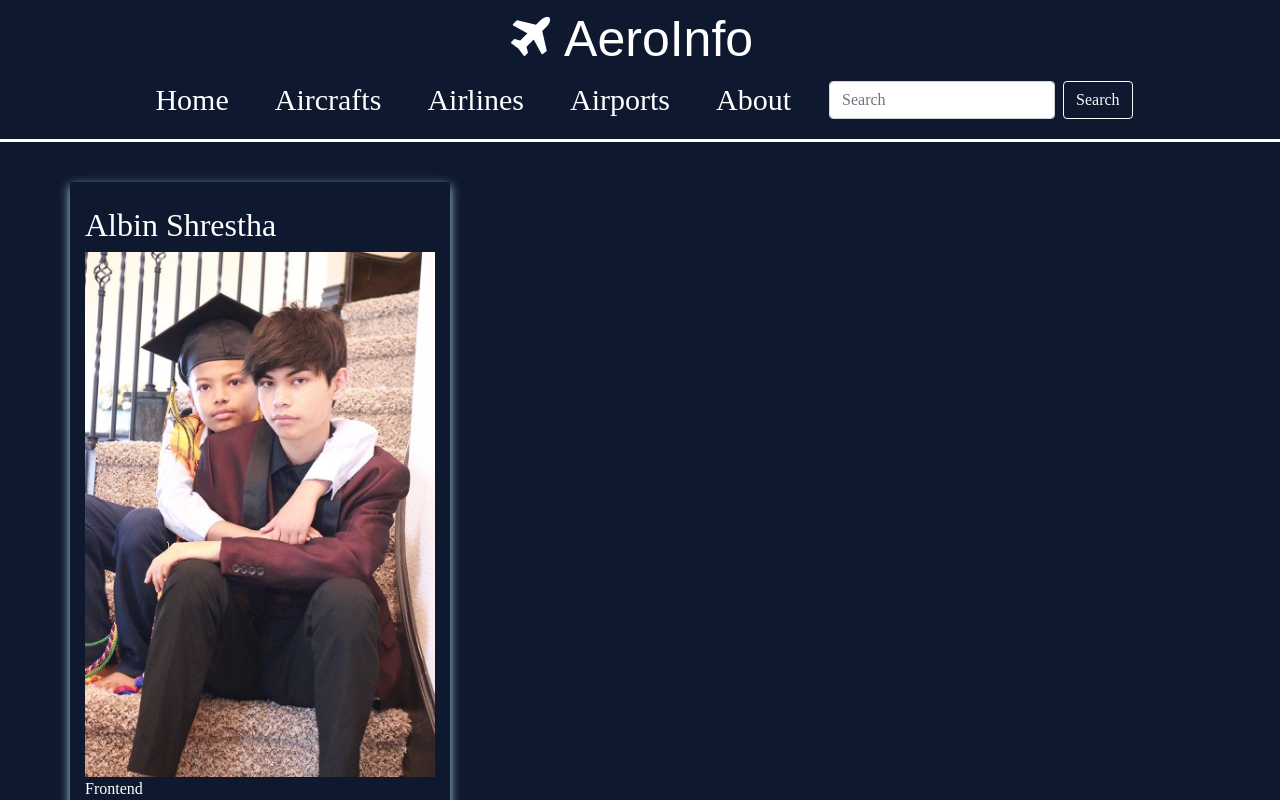
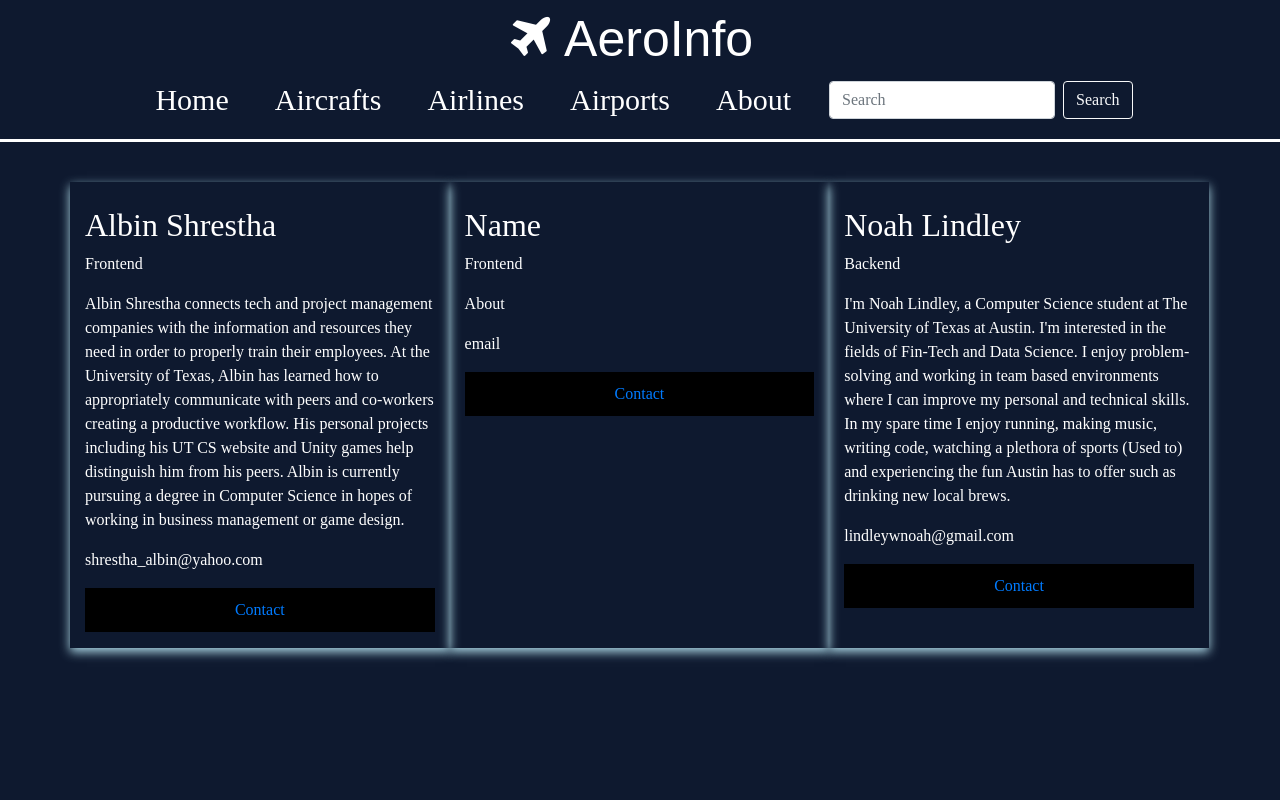
Before and after one commit to Albisourous/aeroinfo, a React (Create React App) app: page /about in a window 1280 px wide. Shown: the top 800 px of the page. Built offline with nearby package versions, Linux system fonts and the light colour scheme; a web font is replaced by a local one.

Commit message:
added noah's information in the about

```diff
--- a/src/About.js
+++ b/src/About.js
@@ -7,11 +7,12 @@ export const About = () => (
     <div className="about">
         <div><br/></div>
         <div className="row">
+
             <div className="member">
                 <div><br/></div>
                 <h2>Albin Shrestha</h2>
                 <div class="pic">
-                    <img src={albin}/>
+
                 </div>
                 <p className="role">Frontend</p>
                 <p>Albin Shrestha connects tech and project management companies with the information and resources they need in order to properly train their employees. At the University of Texas, Albin has learned how to appropriately communicate with peers and co-workers creating a productive workflow. His personal projects including his UT CS website and Unity games help distinguish him from his peers. Albin is currently pursuing a degree in Computer Science in hopes of working in business management or game design.</p>
@@ -20,6 +21,36 @@ export const About = () => (
                     <button className="contact"><a href="tel:1-817-713-6090">Contact</a></button>
                 </p>
             </div>
+
+            <div className="member">
+                <div><br/></div>
+                <h2>Name</h2>
+                <div className="pic">
+
+                </div>
+                <p className="role">Frontend</p>
+                <p>About</p>
+                <p>email</p>
+                <p>
+                    <button className="contact"><a href="link to something">Contact</a></button>
+                </p>
+            </div>
+
+            <div className="member">
+                <div><br/></div>
+                <h2>Noah Lindley</h2>
+                <div className="pic">
+
+                </div>
+                <p className="role">Backend</p>
+                <p>I'm Noah Lindley, a Computer Science student at The University of Texas at Austin.
+                    I'm interested in the fields of Fin-Tech and Data Science. I enjoy problem-solving and working in team based environments where I can improve my personal and technical skills. In my spare time I enjoy running, making music, writing code, watching a plethora of sports (Used to) and experiencing the fun Austin has to offer such as drinking new local brews.</p>
+                <p>lindleywnoah@gmail.com</p>
+                <p>
+                    <button className="contact"><a href="mailto: lindleywnoah@gmail.com">Contact</a></button>
+                </p>
+            </div>
+
         </div>
     </div>
 )
```
Also changed, not shown: 1 other file (tests, documents, lock files or other folders).
